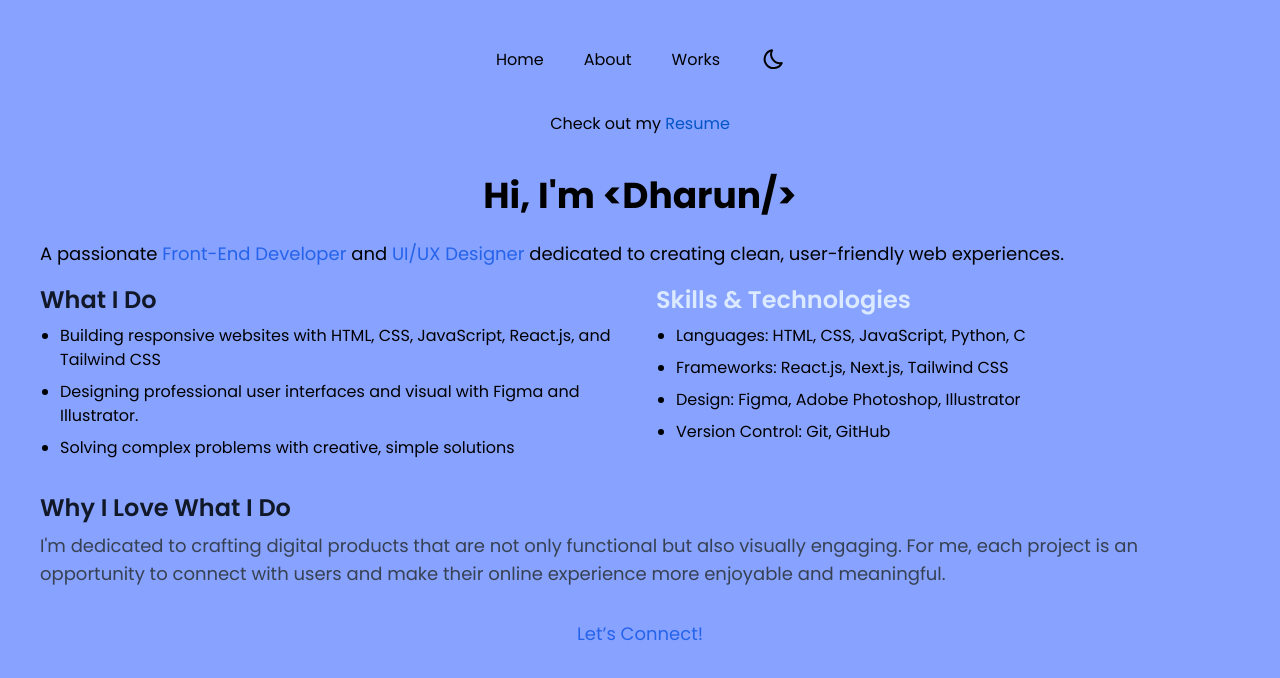
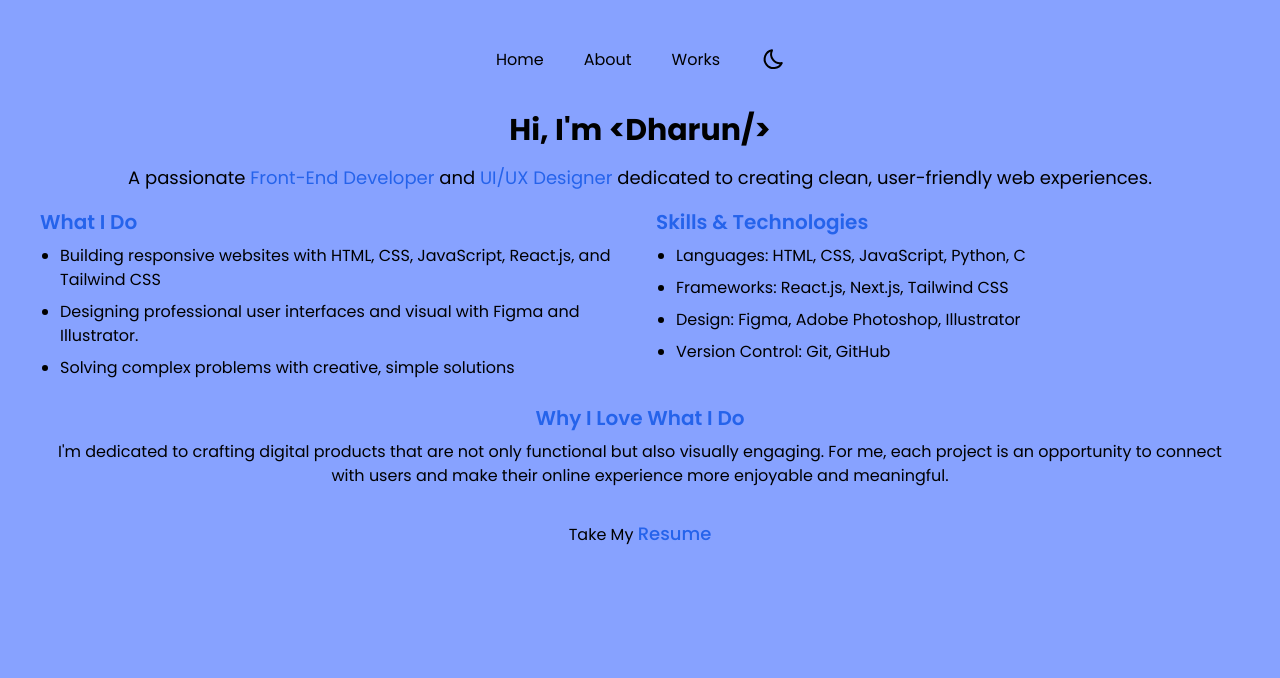
Before and after one commit to DharuNamikaze/my-portfolio, a Next.js app: page /About in a window 1280 px wide. Shown: the top 678 px of the page. Built offline with nearby package versions, Linux system fonts and the light colour scheme.

Commit message:
Changes in About me are done

```diff
--- a/pages/About.jsx
+++ b/pages/About.jsx
@@ -3,25 +3,11 @@ import "../styles/globals.css";
 const About = () => {
   return (
     <>
-      <section className="">
-
-        <p className="justify-center text-center">
-          Check out my{" "}
-          <a
-            href="../assets/Dharun-Resume.pdf"
-            target="_blank"
-            rel="noopener noreferrer"
-            className="anchor"
-          >
-            Resume
-          </a>
-        </p>
-      </section>
-      <section className="p-10">
-        <h1 className="text-4xl font-bold text-center mb-6">
+      <section className="p-10 justify-center">
+        <h1 className="text-3xl font-bold text-center mb-4">
           Hi, I&apos;m {`<Dharun/>`}
         </h1>
-        <p className="text-lg mb-4">
+        <p className="text-lg mb-4 text-center">
           A passionate <span className="text-blue-600">Front-End Developer</span>{" "}
           and <span className="text-blue-600">UI/UX Designer</span> dedicated to
           creating clean, user-friendly web experiences.
@@ -29,7 +15,7 @@ const About = () => {
 
         <div className="grid grid-cols-1 sm:grid-cols-2 gap-8">
           <div>
-            <h2 className="text-2xl font-semibold text-gray-900 mb-2">What I Do</h2>
+            <h2 className="text-xl font-semibold text-blue-600 mb-2">What I Do</h2>
             <ul className="list-disc pl-5 space-y-2">
               <li>
                 Building responsive websites with HTML, CSS, JavaScript,
@@ -43,7 +29,7 @@ const About = () => {
           </div>
 
           <div>
-            <h2 className="text-2xl font-semibold text-blue-100 mb-2">
+            <h2 className="text-xl font-semibold text-blue-600 mb-2">
               Skills & Technologies
             </h2>
             <ul className="list-disc pl-5 space-y-2">
@@ -55,11 +41,11 @@ const About = () => {
           </div>
         </div>
 
-        <div className="mt-8">
-          <h2 className="text-2xl font-semibold text-gray-900 mb-2">
+        <div className="mt-6">
+          <h2 className="text-xl font-semibold text-blue-600 mb-2 text-center">
             Why I Love What I Do
           </h2>
-          <p className="text-lg text-gray-700 mb-4">
+          <p className="text-base mb-4 sm:text-center ">
           I&apos;m dedicated to crafting digital products that are not only functional but also visually engaging.
           For me, each project is an opportunity to connect with users and make their online experience
           more enjoyable and meaningful.
@@ -67,11 +53,14 @@ const About = () => {
         </div>
 
         <div className="text-center mt-8">
+          Take My {" "}
           <a
-            href="mailto:dharunamikaze@gmail.com"
-            className="text-lg text-blue-600 hover:underline"
+            href="../assets/Dharun-Resume.pdf"
+            target="_blank"
+            rel="noopener noreferrer"
+            className="text-lg font-medium text-blue-600 hover:underline"
           >
-            Let’s Connect!
+             Resume
           </a>
         </div>
       </section>
--- a/pages/_app.jsx
+++ b/pages/_app.jsx
@@ -25,7 +25,7 @@ function MyApp({ Component, pageProps }) {
 
   return (
     <>
-      <nav className="mt-12 mb-10 xs:text-lg flex gap-10 items-center justify-center">
+      <nav className="mt-12 xs:text-lg flex gap-10 items-center justify-center">
         <Link href="/">Home</Link>
         <Link href="/About">About</Link>
         <Link href="/Works">Works</Link>
@@ -42,7 +42,6 @@ function MyApp({ Component, pageProps }) {
         </button>
       </nav>
 
-      {/* Render the current page component */}
       <Component {...pageProps} />
     </>
   );
--- a/src/app/layout.jsx
+++ b/src/app/layout.jsx
@@ -27,7 +27,7 @@ export default function RootLayout({ children }) {
   return (
     <html lang="en">
             <body>
-        <nav className="mt-12 mb-10 xs:text-lg flex gap-10 items-center justify-center">
+        <nav className="mt-12 mb-8 xs:text-lg flex gap-10 items-center justify-center">
           <Link href="/">Home</Link>
           <Link href="/About">About</Link>
           <Link href="/Works">Works</Link>
--- a/src/app/page.jsx
+++ b/src/app/page.jsx
@@ -20,11 +20,11 @@ export default function Home() {
 
   return (
     <>
-      <h1 className="flex justify-center my-5 mt-0 text-2xl font-extrabold">
+      <h1 className="flex justify-center my-5 text-4xl font-extrabold">
         {text}
         <Cursor />
       </h1>
-      <p className="text-center text-base md:text-lg px-4 sm:px-10 md:px-24 mb-5">
+      <p className=" px-8 text-center text-base md:text-lg xl:px-32 md:px-14 mb-5">
         I&apos;m a front-end developer with a keen eye for design and a passion for creating intuitive, user-focused digital experiences.
         Skilled in React, Tailwind CSS, and Next.js.
         With a foundation in UI/UX design, I bring visual storytelling to life through tools like Adobe Photoshop, Illustrator, and Canva.
--- a/styles/globals.css
+++ b/styles/globals.css
@@ -19,10 +19,6 @@ body.dark, .About.dark{
 }
 .links{
   display: flex;
-
   gap: 20px;
   justify-content: center;
 }
-.anchor{
-  color: rgb(2, 84, 199);
-}
```
